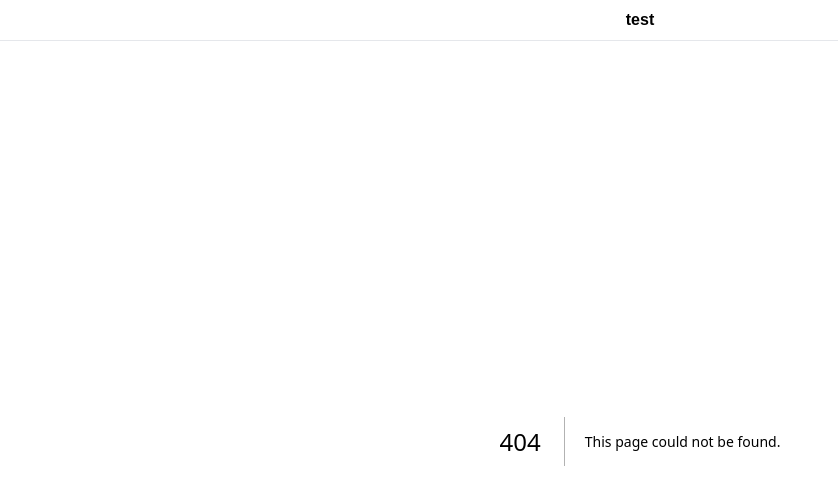
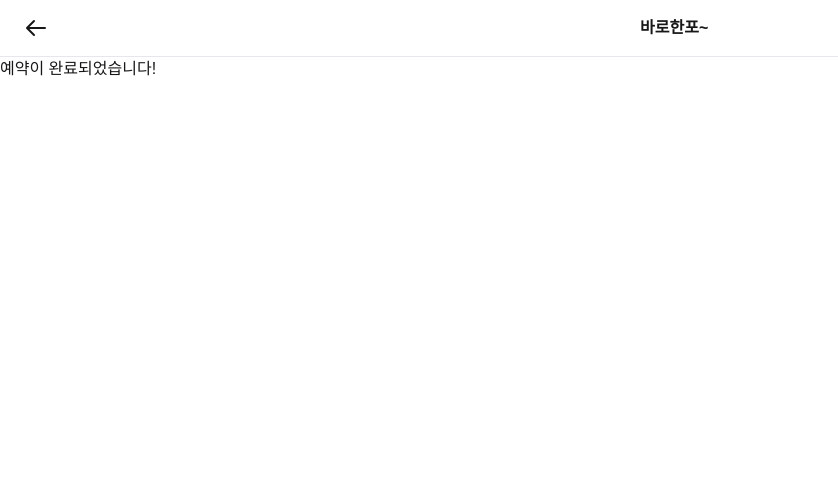
Before and after one commit to Yundo-git/barohanpo_Fe, a Next.js app: page /reserve/1/complete in a window 1280 px wide. Before the commit this address had no page. Shown: the top 504 px of the page, without its empty margins (0-838 px from the left). Built offline with nearby package versions, Linux system fonts and the light colour scheme.

Commit message:
약국 예약 불가 날짜 필터 완료

```diff
--- a/src/app/layout.tsx
+++ b/src/app/layout.tsx
@@ -1,6 +1,7 @@
-import type { Metadata } from "next";
+import { Metadata } from "next";
 import "./globals.css";
 import MobileNavBar from "@/components/MobileNavBar";
+import Header from "@/components/Header";
 import { UserProvider } from "@/app/auth/user-signin/UserContext";
 import Providers from "@/store/Provider";
 
@@ -14,14 +15,13 @@ export default function RootLayout({
 }: Readonly<{
   children: React.ReactNode;
 }>) {
+
   return (
     <html lang="en" className="h-full w-full">
       <body className="bg-white min-h-screen w-full flex flex-col">
         <UserProvider>
           <Providers>
-            <header className="py-2 text-center font-bold border-b">
-              test
-            </header>
+            <Header />
             <div className="pb-26">{children}</div>
             <MobileNavBar />
           </Providers>
--- /dev/null
+++ b/src/app/reserve/[p_id]/complete/page.tsx
@@ -0,0 +1,9 @@
+"use client";
+
+export default function ReserveComplete() {
+    return (
+        <div>
+            <h1>예약이 완료되었습니다!</h1>
+        </div>
+    );
+}
--- /dev/null
+++ b/src/components/BackButton.tsx
@@ -0,0 +1,18 @@
+"use client";
+
+import { useRouter } from 'next/navigation';
+
+export default function BackButton() {
+    const router = useRouter();
+
+    return (
+        <button
+            onClick={() => router.back()}
+            className="p-2 rounded-full hover:bg-gray-100 transition-colors"
+        >
+            <svg className="w-6 h-6" fill="none" stroke="currentColor" viewBox="0 0 24 24">
+                <path strokeLinecap="round" strokeLinejoin="round" strokeWidth={2} d="M10 19l-7-7m0 0l7-7m-7 7h18" />
+            </svg>
+        </button>
+    );
+}
--- a/src/components/Bookbtn.tsx
+++ b/src/components/Bookbtn.tsx
@@ -23,27 +23,44 @@ export default function Bookbtn({ pharmacyId }: BookbtnProps) {
   if (!slots.length)
     return <p className="text-sm text-gray-400 px-2">예약 정보 없음</p>;
 
+  // 날짜별로 그룹화
+  const groupedSlots: Record<string, { time: string; is_available: number }[]> = {};
+  slots.forEach((slot) => {
+    if (!groupedSlots[slot.date]) {
+      groupedSlots[slot.date] = [];
+    }
+    groupedSlots[slot.date].push({
+      time: slot.date,
+      is_available: Number(slot.is_available), // <-- 명확히 number로 강제 변환
+    });
+  });
+
+  const availableDates: { date: string; isAvailable: boolean }[] = Object.entries(groupedSlots).map(
+    ([date, timeSlots]) => {
+      const isAvailable = timeSlots.some((s) => s.is_available === 1); // boolean
+      return { date, isAvailable }; // 타입 명확
+    }
+  );
+
   return (
     <div className="overflow-x-auto scrollbar-hide px-2 pb-2">
       <div className="flex gap-2 min-w-max">
-        {slots.map((slot) => {
-          const isToday = slot.date === today;
+        {availableDates.map(({ date, isAvailable }) => {
+          const isToday = date === today;
           const label = isToday
             ? "오늘 예약 가능"
-            : `${dayjs(slot.date).format("MM/DD")} 예약`;
+            : `${dayjs(date).format("MM/DD")} 예약`;
+
+          const buttonClass = isAvailable
+            ? "bg-blue-500 text-white border-blue-600 hover:bg-blue-600"
+            : "bg-gray-200 text-gray-400 border-gray-300 cursor-not-allowed";
 
           return (
             <button
-              key={slot.date}
-              disabled={!slot.is_available}
-              onClick={() => handleClick(slot.date)}
-              className={`whitespace-nowrap px-3 py-1 text-xs rounded-full border font-medium
-                ${
-                  slot.is_available
-                    ? "bg-blue-500 text-white border-blue-600 hover:bg-blue-600"
-                    : "bg-gray-200 text-gray-400 border-gray-300 cursor-not-allowed"
-                }
-              `}
+              key={date}
+              disabled={!isAvailable}
+              onClick={() => handleClick(date)}
+              className={`whitespace-nowrap px-3 py-1 text-xs rounded-full border font-medium ${buttonClass}`}
             >
               {label}
             </button>
--- /dev/null
+++ b/src/components/Header.tsx
@@ -0,0 +1,25 @@
+"use client";
+
+import { usePathname, useRouter } from 'next/navigation';
+import BackButton from './BackButton';
+
+export default function Header() {
+  const pathname = usePathname();
+  const router = useRouter();
+  const showBackButton = !['/', '/map', '/mypage'].includes(pathname);
+
+  return (
+    <header className="flex items-center px-4 py-2 border-b">
+      {showBackButton ? (
+        <>
+          <div className="flex-1">
+            <BackButton />
+          </div>
+          <h1 className="flex-1  font-bold">바로한포~</h1>
+        </>
+      ) : (
+        <h1 className="flex-1  font-bold">바로한포~</h1>
+      )}
+    </header>
+  );
+}
--- a/src/hooks/useReservation.ts
+++ b/src/hooks/useReservation.ts
@@ -36,7 +36,7 @@ export const useReservation = (p_id: string) => {
 
       const result = await response.json();
       alert('예약이 완료되었습니다!');
-      router.push('/my-reservations');
+      router.push(`/reserve/${[p_id]}/complete`);
       return result;
     } catch (error) {
       console.error('예약 중 오류 발생:', error);
```
